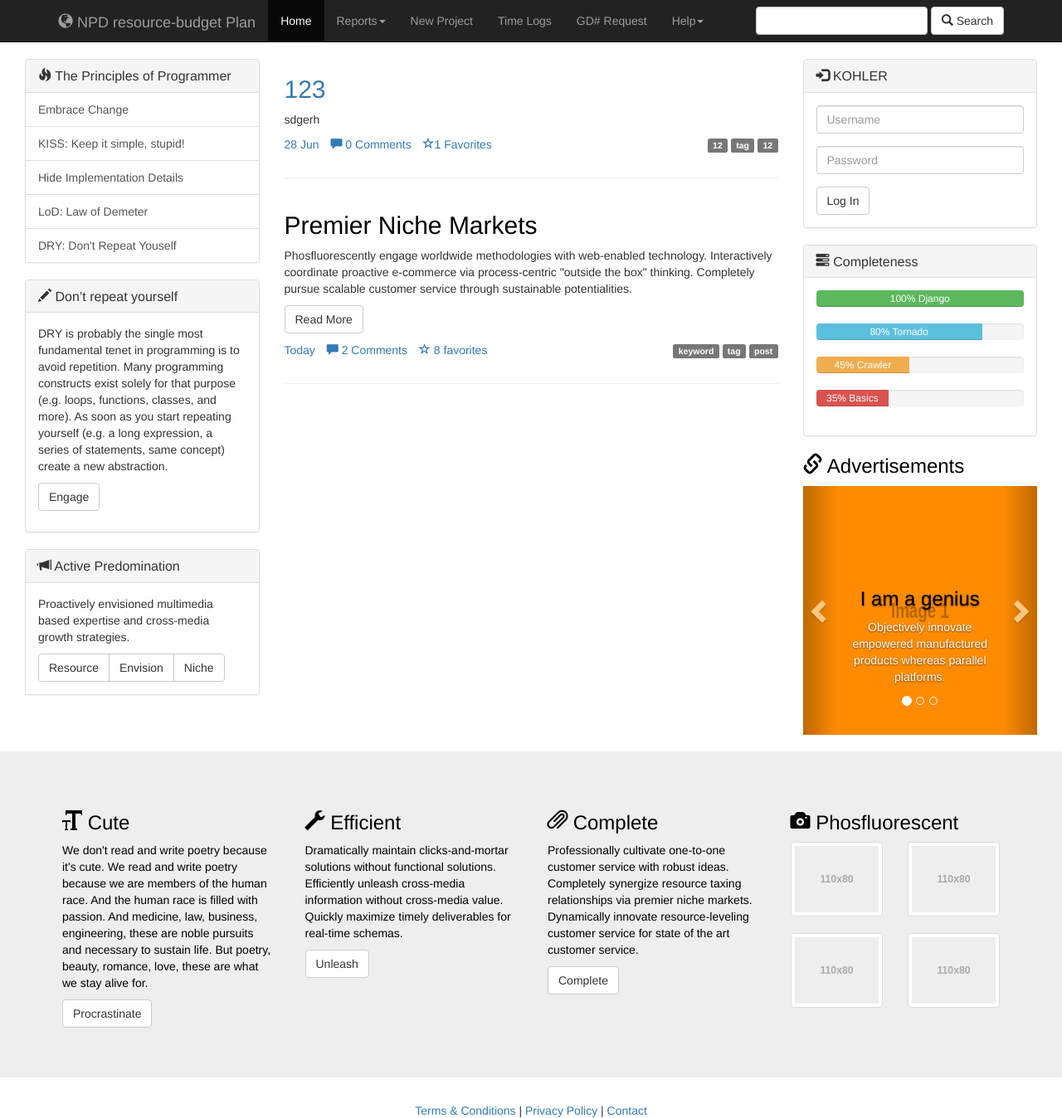
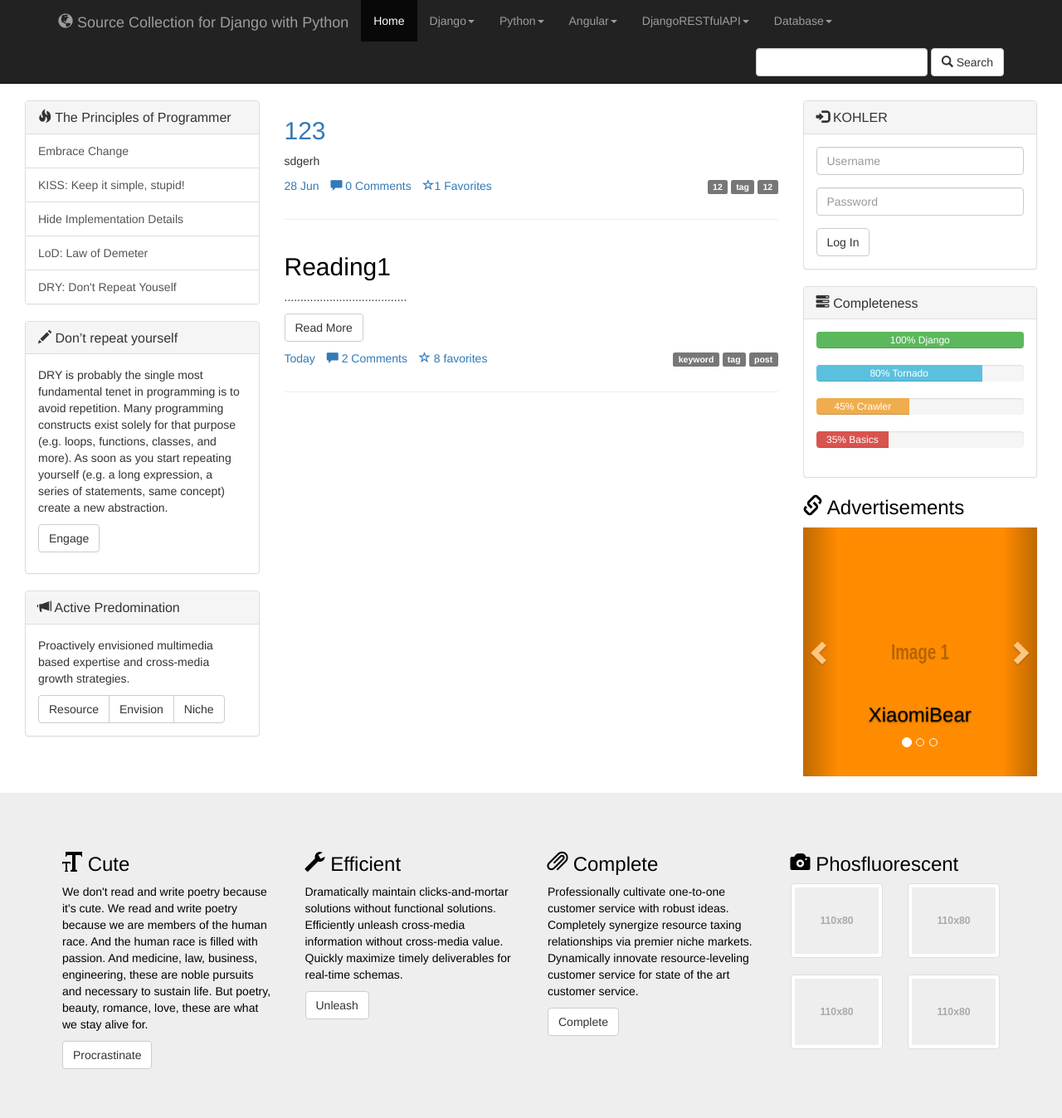
Before and after one commit to jiayinjx/django_python_projects, a Django app: page / in a window 1280 px wide. Shown: the top 1348 px of the page at 83% size. Run offline with Django 3.2, Linux system fonts and the light colour scheme; data comes from the database, SQL or seed files in the repository; parts of the project's set-up code (start-up, migrations or seed data) failed here and were passed over; some libraries are stand-ins or nearby versions.

Commit message:
no message

```diff
--- a/cms/focus/templates/index.html
+++ b/cms/focus/templates/index.html
@@ -38,7 +38,7 @@
                     <span class="icon-bar"></span>
                     <span class="icon-bar"></span>
                 </button>
-                <a class="navbar-brand" href="#"><span class="glyphicon glyphicon-globe"></span> NPD resource-budget Plan</a>
+                <a class="navbar-brand" href="#"><span class="glyphicon glyphicon-globe"></span> Source Collection for Django with Python</a>
             </div>
             <!-- Navbar links -->
             <div class="collapse navbar-collapse" id="navbar">
@@ -47,26 +47,42 @@
                         <a href="#">Home</a>
                     </li>
                     <li class="dropdown">
-						<a href="#" class="dropdown-toggle" data-toggle="dropdown" role="button" aria-haspopup="true" aria-expanded="false">Reports<span class="caret"></span></a>
+						<a href="#" class="dropdown-toggle" data-toggle="dropdown" role="button" aria-haspopup="true" aria-expanded="false">Django<span class="caret"></span></a>
 						<ul class="dropdown-menu" aria-labelledby="Reports">
-							<li><a href="#">Resource Reports</a></li>
-							<li><a href="#">Budget Reports</a></li>
+							<li><a href="#">Offical Documents</a></li>
+							<li><a href="#">Video</a></li>
+							<li><a href="#">Books</a></li>
 						</ul>
 					</li>
-                    <li>
-                        <a href="#">New Project</a>
-                    </li>
-                    <li>
-                        <a href="#">Time Logs</a>
-                    </li>
-                    <li>
-                        <a href="#">GD# Request</a>
-                    </li>
                     <li class="dropdown">
-						<a href="#" class="dropdown-toggle" data-toggle="dropdown" role="button" aria-haspopup="true" aria-expanded="false">Help<span class="caret"></span></a>
+						<a href="#" class="dropdown-toggle" data-toggle="dropdown" role="button" aria-haspopup="true" aria-expanded="false">Python<span class="caret"></span></a>
 						<ul class="dropdown-menu" aria-labelledby="Reports">
-							<li><a href="#">FAD</a></li>
-							<li><a href="#">contact</a></li>
+							<li><a href="#">Offical Documents</a></li>
+							<li><a href="#">Video</a></li>
+							<li><a href="#">Books</a></li>
+						</ul>
+					</li>
+                    <li class="dropdown">
+						<a href="#" class="dropdown-toggle" data-toggle="dropdown" role="button" aria-haspopup="true" aria-expanded="false">Angular<span class="caret"></span></a>
+						<ul class="dropdown-menu" aria-labelledby="Reports">
+							<li><a href="#">Offical Documents</a></li>
+							<li><a href="#">Video</a></li>
+							<li><a href="#">Books</a></li>
+						</ul>
+					</li>
+                    <li class="dropdown">
+						<a href="#" class="dropdown-toggle" data-toggle="dropdown" role="button" aria-haspopup="true" aria-expanded="false">DjangoRESTfulAPI<span class="caret"></span></a>
+						<ul class="dropdown-menu" aria-labelledby="Reports">
+							<li><a href="#">Offical Documents</a></li>
+							<li><a href="#">Video</a></li>
+							<li><a href="#">Books</a></li>
+						</ul>
+					</li>
+                    <li class="dropdown">
+						<a href="#" class="dropdown-toggle" data-toggle="dropdown" role="button" aria-haspopup="true" aria-expanded="false">Database<span class="caret"></span></a>
+						<ul class="dropdown-menu" aria-labelledby="Reports">
+							<li><a href="#">MySQL</a></li>
+							<li><a href="#">SQLite</a></li>
 						</ul>
 					</li>
                 </ul>
@@ -158,8 +174,8 @@
 			{% endfor %}
 			<div class="row">
 				<article class="col-xs-12">
-					<h2>Premier Niche Markets</h2>
-					<p>Phosfluorescently engage worldwide methodologies with web-enabled technology. Interactively coordinate proactive e-commerce via process-centric "outside the box" thinking. Completely pursue scalable customer service through sustainable potentialities.</p>
+					<h2>Reading1</h2>
+					<p>......................................</p>
 					<p><button class="btn btn-default">Read More</button></p>
 					<p class="pull-right"><span class="label label-default">keyword</span> <span class="label label-default">tag</span> <span class="label label-default">post</span></p>
 					<ul class="list-inline">
@@ -263,8 +279,8 @@
 							<img class="img-responsive" src="holder.js/400x300?bg=FF8C00&text=Image%201" alt="">
 						</a>
 						<div class="carousel-caption">
-							<h3>I am a genius</h3>
-							<p>Objectively innovate empowered manufactured products whereas parallel platforms.</p>
+							<h3>XiaomiBear</h3>
+							<p></p>
 						</div>
 					</div>
 					<div class="item">
@@ -272,8 +288,8 @@
 							<img class="img-responsive" src="holder.js/400x300?bg=FF8C00&text=Image%202" alt="">
 						</a>
 						<div class="carousel-caption">
-							<h3>You are an idiot</h3>
-							<p>Dramatically maintain clicks-and-mortar solutions without functional solutions.</p>
+							<h3>DullTong</h3>
+							<p></p>
 						</div>
 					</div>
 					<div class="item">
@@ -281,8 +297,8 @@
 							<img class="img-responsive" src="holder.js/400x300?bg=FF8C00&text=Image%203" alt="">
 						</a>
 						<div class="carousel-caption">
-							<h3>Enough! </h3>
-							<p>Everyone shut up and listen to me.</p>
+							<h3>Forever</h3>
+							<p>Be together</p>
 						</div>
 					</div>
 				</div>
```
